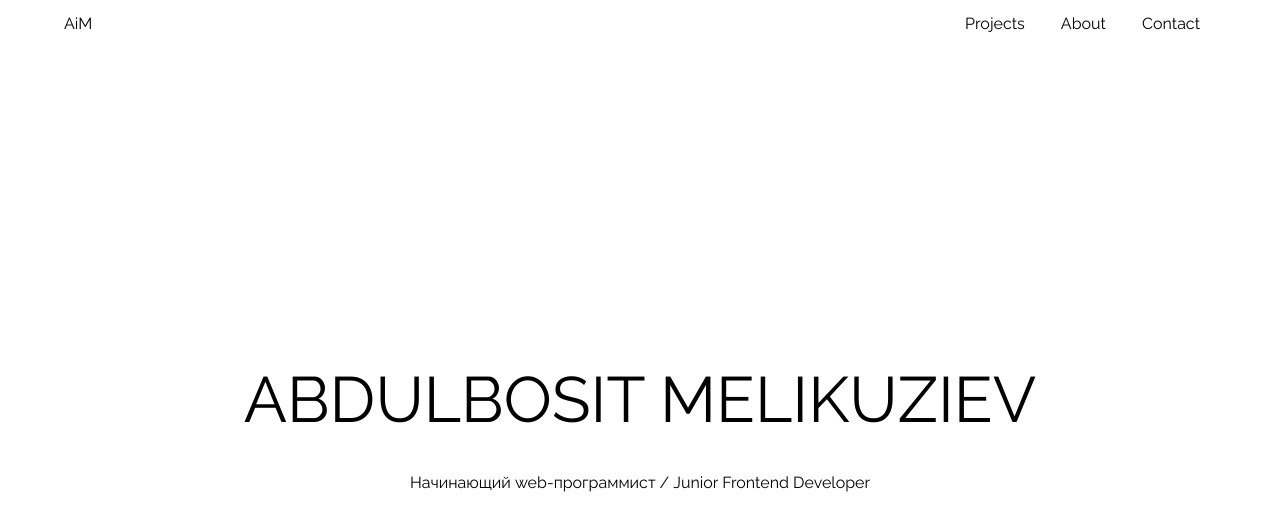
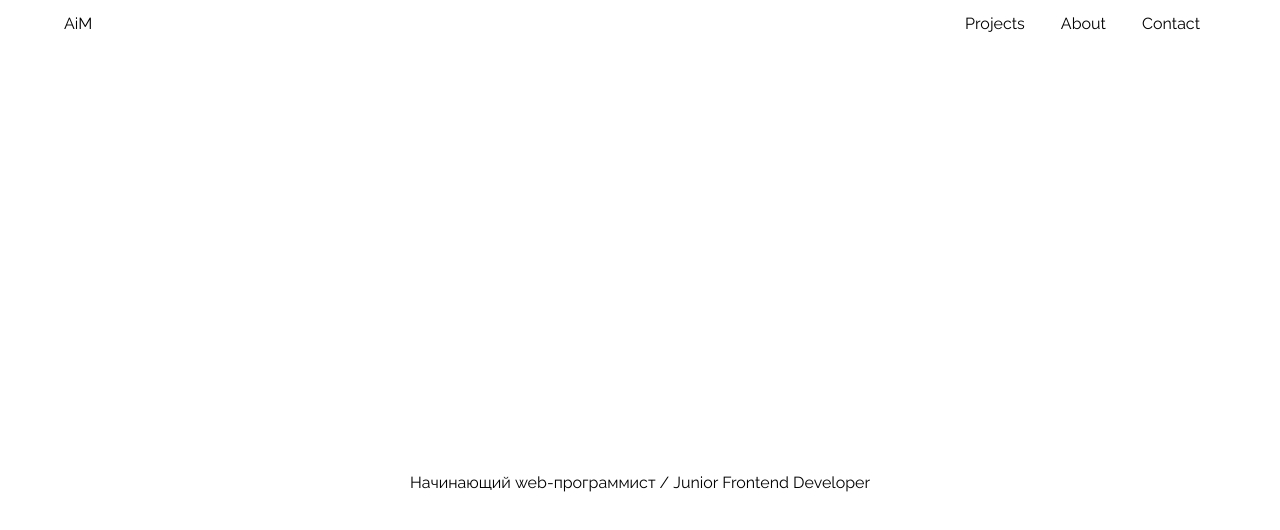
Before and after one commit to Abdulbosit-AiM/abdulbosit-aim.github.io, a plain HTML site: page index.html in a window 1280 px wide. Both pictures are taken after a click on the element "ABDULBOSIT MELIKUZIEV". Drawn offline with Linux system fonts and the light colour scheme.

Commit message:
correct hide function

```diff
--- a/js/script.js
+++ b/js/script.js
@@ -6,7 +6,7 @@ heading.onclick = () => { hide(heading) }
 heading2.onclick = () => { hide(heading2) }
 
 function hide(elem){
-    elem.onclick = () => {elem.style.visibility = 'hidden'}
+    elem.style.visibility = 'hidden'
 }
 
 
```
Also changed, not shown: index.html (+3 -2 lines).
